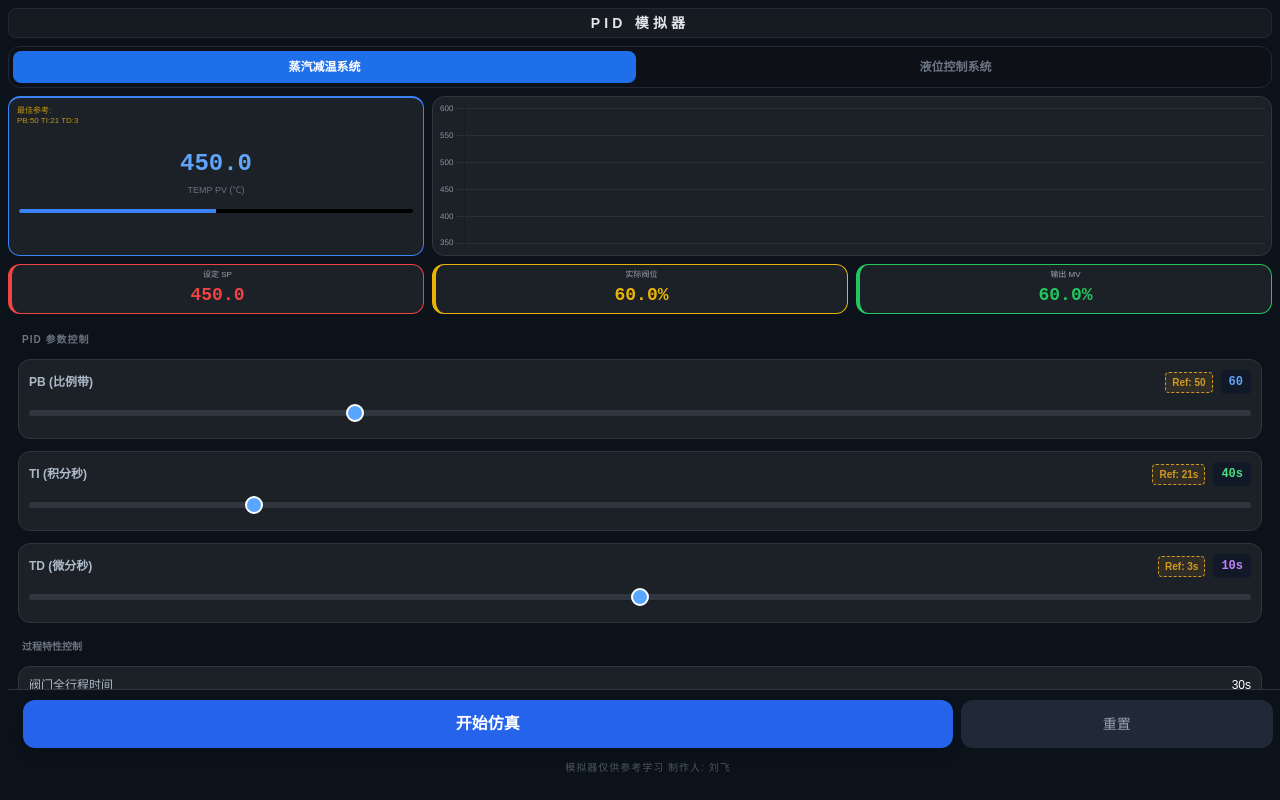
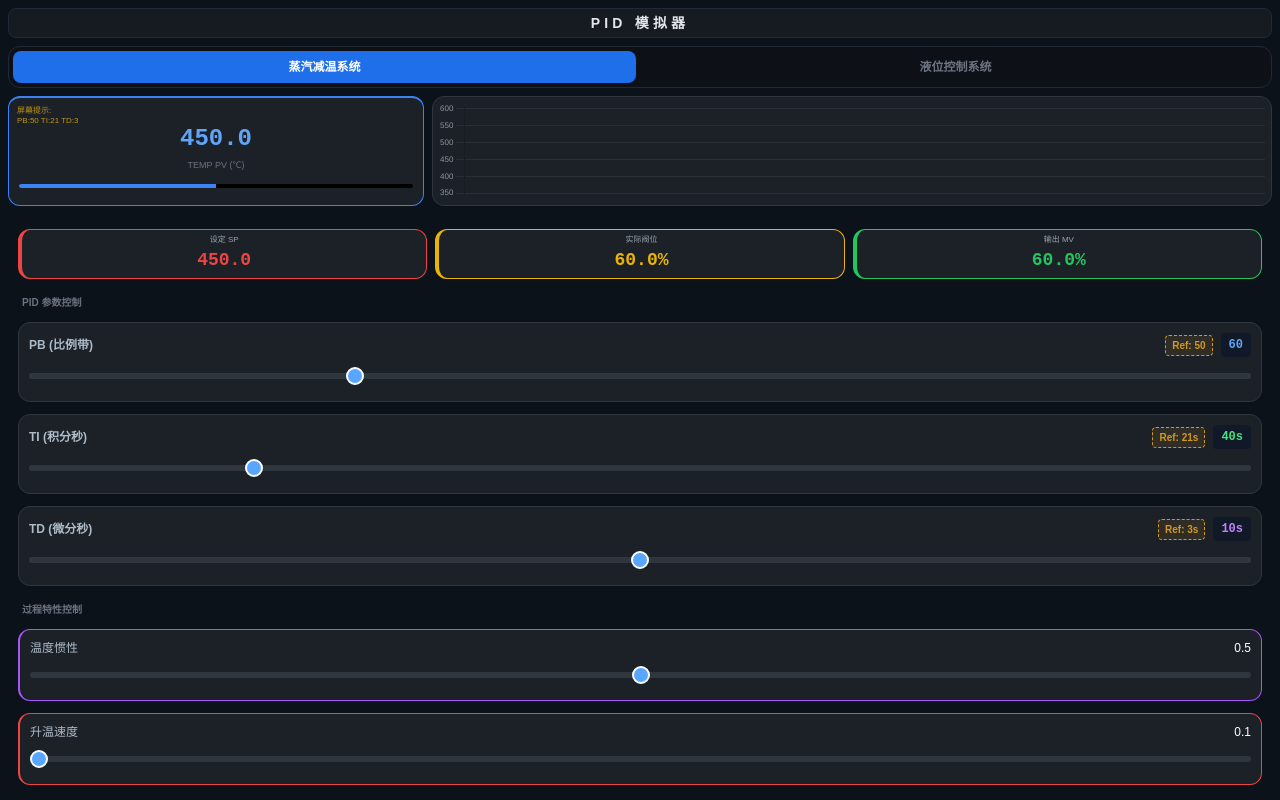
Before and after one commit to weiqiaojituan/PakePlus-iOS-v2.1.5, a website: page scripts/www/index.html in a window 1280 px wide. Drawn offline with nearby package versions, Linux system fonts and the light colour scheme.

Commit message:
update src file from pakeplus

```diff
--- a/scripts/www/index.html
+++ b/scripts/www/index.html
@@ -14,23 +14,24 @@
   input[type=range] { -webkit-appearance: none; width: 100%; height: 6px; background: #30363d; border-radius: 3px; outline: none; margin: 12px 0; }
   input[type=range]::-webkit-slider-thumb { -webkit-appearance: none; height: 18px; width: 18px; border-radius: 50%; background: #58a6ff; border: 2px solid #fff; }
   .best-ref-box { font-size: 10px; color: #d29922; font-weight: bold; background: rgba(210, 153, 34, 0.1); padding: 2px 6px; border-radius: 4px; border: 1px dashed #d29922; }
-  .scroll-v { overflow-y: auto; flex: 1; padding: 10px; padding-bottom: 140px; }
-  .bottom-bar { position: fixed; bottom: 0; width: 100%; background: #0b1219; padding: 10px 15px 25px 15px; border-top: 1px solid #30363d; display: flex; flex-direction: column; gap: 8px; z-index: 100; }
+  .fixed-top { flex: none; z-index: 50; background: #0b1219; padding-bottom: 5px; }
+  .scroll-v { overflow-y: auto; flex: 1; padding: 10px; }
   .hidden { display: none !important; }
 </style>
 </head>
 <body class="p-2 space-y-2">
 
-<header class="text-center py-1 bg-[#161b22] rounded-lg border border-gray-800 flex-none">
+<div class="fixed-top space-y-2">
+  <header class="text-center py-1 bg-[#161b22] rounded-lg border border-gray-800">
 	<h1 class="text-gray-200 text-sm font-bold tracking-[0.3em] uppercase">PID 模拟器</h1>
   </header>
 
-<nav class="flex gap-2 p-1 bg-[#0d1117] rounded-xl border border-gray-800 flex-none">
+  <nav class="flex gap-2 p-1 bg-[#0d1117] rounded-xl border border-gray-800">
 	<button onclick="switchMode('temp')" id="btn-temp" class="flex-1 py-2 rounded-lg text-xs font-bold transition-all tab-active">蒸汽减温系统</button>
 	<button onclick="switchMode('level')" id="btn-level" class="flex-1 py-2 rounded-lg text-xs font-bold transition-all text-gray-500">液位控制系统</button>
   </nav>
 
-<section class="grid grid-cols-12 gap-2 flex-none">
+  <section class="grid grid-cols-12 gap-2">
 	<div class="col-span-4 card flex flex-col items-center justify-center border-t-2 border-blue-500">
 	  <div id="best-display" class="absolute top-2 left-2 text-[8px] text-yellow-500/80 leading-tight">计算中...</div>
 	  <div class="text-blue-400 text-2xl lcd mt-2" id="pv-lcd">450.0</div>
@@ -39,19 +40,19 @@
 		<div id="pv-bar" class="h-full bg-blue-500" style="width: 50%"></div>
 	  </div>
 	</div>
-  <div class="col-span-8 card p-1"><canvas id="mainChart"></canvas></div>
+	<div class="col-span-8 card p-1"><canvas id="mainChart" style="max-height: 100px;"></canvas></div>
   </section>
+</div>
 
-<section class="grid grid-cols-3 gap-2 flex-none text-center">
+<div class="scroll-v space-y-4">
+  <section class="grid grid-cols-3 gap-2 text-center">
 	<div class="card border-l-4 border-red-500 py-1"><div class="text-[8px] text-gray-400">设定 SP</div><div id="sp-lcd" class="text-red-500 text-lg lcd">450.0</div></div>
 	<div class="card border-l-4 border-yellow-500 py-1"><div class="text-[8px] text-gray-400">实际阀位</div><div id="act-lcd" class="text-yellow-500 text-lg lcd">60.0%</div></div>
 	<div class="card border-l-4 border-green-500 py-1"><div class="text-[8px] text-gray-400">输出 MV</div><div id="mv-lcd" class="text-green-500 text-lg lcd">60.0%</div></div>
   </section>
 
-<div class="scroll-v space-y-4">
   <div class="space-y-3">
-	<h2 class="text-[10px] text-gray-500 font-bold ml-1 tracking-widest uppercase">PID 参数控制</h2>
-
+	<h2 class="text-[10px] text-gray-500 font-bold ml-1 uppercase">PID 参数控制</h2>
 	<div class="card">
 	  <div class="flex justify-between items-center mb-1">
 		<span class="text-xs font-bold">PB (比例带)</span>
@@ -62,25 +63,17 @@
 	  </div>
 	  <input type="range" id="pb-in" min="10" max="200" value="60" oninput="update('pb', this.value)">
 	</div>
-
 	<div class="card">
 	  <div class="flex justify-between items-center mb-1">
 		<span class="text-xs font-bold">TI (积分秒)</span>
-		<div class="flex gap-2 items-center">
-		  <span class="best-ref-box" id="ref-ti">Ref: --</span>
-		  <span class="bg-gray-900 text-green-400 px-2 py-1 rounded lcd text-xs" id="ti-val">40s</span>
-		</div>
+		<div class="flex gap-2 items-center"><span class="best-ref-box" id="ref-ti">Ref: --</span><span class="bg-gray-900 text-green-400 px-2 py-1 rounded lcd text-xs" id="ti-val">40s</span></div>
 	  </div>
 	  <input type="range" id="ti-in" min="5" max="200" value="40" oninput="update('ti', this.value)">
 	</div>
-
 	<div class="card">
 	  <div class="flex justify-between items-center mb-1">
 		<span class="text-xs font-bold">TD (微分秒)</span>
-		<div class="flex gap-2 items-center">
-		  <span class="best-ref-box" id="ref-td">Ref: --</span>
-		  <span class="bg-gray-900 text-purple-400 px-2 py-1 rounded lcd text-xs" id="td-val">10s</span>
-		</div>
+		<div class="flex gap-2 items-center"><span class="best-ref-box" id="ref-td">Ref: --</span><span class="bg-gray-900 text-purple-400 px-2 py-1 rounded lcd text-xs" id="td-val">10s</span></div>
 	  </div>
 	  <input type="range" id="td-in" min="0" max="20" value="10" oninput="update('td', this.value)">
 	</div>
@@ -88,56 +81,25 @@
 
   <div class="space-y-3">
 	<h2 class="text-[10px] text-gray-500 font-bold ml-1 uppercase">过程特性控制</h2>
-	<div class="card">
-	  <div class="flex justify-between text-xs mb-1"><span>阀门全行程时间</span><span id="vspeed-val" class="text-white">30s</span></div>
-	  <input type="range" id="vspeed-in" min="1" max="120" value="30" oninput="update('vspeed', this.value)">
+	<div id="temp-only" class="space-y-3">
+		<div class="card border-l-2 border-purple-500"><div class="flex justify-between text-xs mb-1"><span>温度惯性</span><span id="inertia-val" class="text-white">0.5</span></div><input type="range" id="inertia-in" min="0.1" max="0.9" step="0.1" value="0.5" oninput="update('inertia', this.value)"></div>
+		<div class="card border-l-2 border-red-500"><div class="flex justify-between text-xs mb-1"><span>升温速度</span><span id="heatRate-val" class="text-white">0.1</span></div><input type="range" id="heatRate-in" min="0.1" max="3.0" step="0.1" value="0.1" oninput="update('heatRate', this.value)"></div>
 	</div>
-	<div class="card">
-	  <div class="flex justify-between text-xs mb-1"><span>管道纯滞后时间</span><span id="dt-val" class="text-white">4s</span></div>
-	  <input type="range" id="dt-in" min="0" max="20" step="0.5" value="4" oninput="update('dt', this.value)">
-	</div>
-	<!-- 温度专属参数（默认显示，液位模式隐藏） -->
-	<div id="temp-only" class="space-y-3">
-		<div class="card border-l-2 border-purple-500">
-		  <div class="flex justify-between text-xs mb-1 text-purple-400"><span>温度惯性系数</span><span id="inertia-val" class="text-white">0.5</span></div>
-		  <input type="range" id="inertia-in" min="0.1" max="0.9" step="0.1" value="0.5" oninput="update('inertia', this.value)">
-		</div>
-		<div class="card border-l-2 border-red-500">
-		  <div class="flex justify-between text-xs mb-1 text-red-400"><span>升温速度 (℃/s)</span><span id="heatRate-val" class="text-white">0.1</span></div>
-		  <!-- 升温速度量程改为 0.1~3.0℃/s -->
-		  <input type="range" id="heatRate-in" min="0.1" max="3.0" step="0.1" value="0.1" oninput="update('heatRate', this.value)">
-		</div>
-		<div class="card border-l-2 border-blue-500">
-		  <div class="flex justify-between text-xs mb-1 text-blue-400"><span>降温速度 (℃/s)</span><span id="coolRate-val" class="text-white">0.2</span></div>
-		  <!-- 降温速度量程改为 0.1~3.0℃/s -->
-		  <input type="range" id="coolRate-in" min="0.1" max="3.0" step="0.1" value="0.2" oninput="update('coolRate', this.value)">
-		</div>
-	</div>
-	<!-- 液位专属参数（默认隐藏，液位模式显示） -->
 	<div id="level-only" class="space-y-3 hidden">
-		<div class="card border-l-2 border-cyan-500">
-		  <div class="flex justify-between text-xs mb-1 text-cyan-400"><span>液位上升速度 (%/10s)</span><span id="levelUp-val" class="text-white">0.1</span></div>
-		  <input type="range" id="levelUp-in" min="0.01" max="2.0" step="0.01" value="0.1" oninput="update('levelUp', this.value)">
-		</div>
-		<div class="card border-l-2 border-orange-500">
-		  <div class="flex justify-between text-xs mb-1 text-orange-400"><span>液位下降速度 (%/10s)</span><span id="levelDown-val" class="text-white">0.1</span></div>
-		  <input type="range" id="levelDown-in" min="0.01" max="2.0" step="0.01" value="0.1" oninput="update('levelDown', this.value)">
-		</div>
+		<div class="card border-l-2 border-cyan-500"><div class="flex justify-between text-xs mb-1"><span>液位上升速度</span><span id="levelUp-val" class="text-white">0.1</span></div><input type="range" id="levelUp-in" min="0.01" max="2.0" step="0.01" value="0.1" oninput="update('levelUp', this.value)"></div>
 	</div>
 	<div class="card">
 	  <div class="flex justify-between text-xs mb-1 text-red-400"><span>设定目标 SP</span><span id="sp-val" class="text-white">450</span></div>
 	  <input type="range" id="sp-in" min="350" max="600" value="450" oninput="update('sp', this.value)">
 	</div>
   </div>
+
+  <div class="py-6 space-y-3">
+	<div class="flex gap-2">
+		<button onclick="toggle()" id="runBtn" class="flex-1 bg-blue-600 py-4 rounded-xl font-bold text-white shadow-lg active:scale-95 transition-all">开始仿真</button>
+		<button onclick="location.reload()" class="w-1/4 bg-gray-800 py-4 rounded-xl text-sm text-gray-400">重置</button>
 	</div>
-
-<div class="bottom-bar">
-  <div class="flex gap-2">
-	<button onclick="toggle()" id="runBtn" class="flex-1 bg-blue-600 py-3 rounded-xl font-bold text-white shadow-lg active:scale-95 transition-transform">开始仿真</button>
-	<button onclick="location.reload()" class="w-1/4 bg-gray-800 py-3 rounded-xl text-sm text-gray-400 text-center">重置</button>
-  </div>
-  <div class="text-center text-[10px] text-gray-600 tracking-widest mt-1">
-	模拟器仅供参考学习 制作人: 刘飞
+	<div class="text-center text-[10px] text-gray-600 tracking-widest pb-4">模拟器仅供参考学习 制作人: 刘飞</div>
   </div>
 </div>
 
@@ -145,135 +107,79 @@
 let mode = 'temp';
 let s = {
   pv: 450, sp: 450, mv: 60, actMV: 60, integral: 0, lastPv: 450, processVal: 450, delayQueue: [],
-  p: {
-	pb: 60, ti: 40, td: 10, vspeed: 30, dt: 4.0, load: 60,
-	heatRate:0.1, coolRate:0.2, inertia:0.5,
-	levelUp:0.1, levelDown:0.1
-  },
+  p: { pb: 60, ti: 40, td: 10, vspeed: 30, dt: 4.0, load: 60, heatRate:0.1, coolRate:0.2, inertia:0.5, levelUp:0.1, levelDown:0.1 },
   log: { pv: [], sp: [], act: [] }, isRunning: false
 };
-
-let chart;
-const dt = 0.1; // 仿真步长(秒)
-const TEN_SEC_STEPS=10/dt; // 10秒对应的仿真步数
+let chart; const dt = 0.1;
 
 function initChart() {
   const ctx = document.getElementById('mainChart').getContext('2d');
   chart = new Chart(ctx, {
 	type: 'line',
-	data: { labels: Array(100).fill(''), datasets: [
-	  { label: 'PV', data: [], borderColor: '#58a6ff', borderWidth: 2, pointRadius: 0, tension: 0.1 },
-	  { label: 'SP', data: [], borderColor: '#f85149', borderWidth: 1, borderDash: [3,3], pointRadius: 0 },
-	  { label: 'Valve', data: [], borderColor: '#fbbf2433', backgroundColor: '#fbbf2411', fill: true, borderWidth: 1, pointRadius: 0, yAxisID: 'y1' }
-	]},
-	options: {
-	  responsive: true, maintainAspectRatio: false, animation: false,
-	  scales: {
-		y: { min: 350, max: 600, grid: { color: '#2a2e35' }, ticks: { font: {size: 8}, color: '#8b949e' } },
-		y1: { position: 'right', min: 0, max: 100, display: false },
-		x: { display: false }
-	  },
-	  plugins: { legend: { display: false } }
-	}
+	data: { labels: Array(100).fill(''), datasets: [{ label: 'PV', data: [], borderColor: '#58a6ff', borderWidth: 2, pointRadius: 0 }, { label: 'SP', data: [], borderColor: '#f85149', borderWidth: 1, borderDash: [3,3], pointRadius: 0 }, { label: 'Valve', data: [], borderColor: '#fbbf2433', fill: true, borderWidth: 1, pointRadius: 0, yAxisID: 'y1' }]},
+	options: { responsive: true, maintainAspectRatio: false, animation: false, scales: { y: { min: 350, max: 600, grid: { color: '#2a2e35' }, ticks: { font: {size: 8}, color: '#8b949e' } }, y1: { position: 'right', min: 0, max: 100, display: false }, x: { display: false } }, plugins: { legend: { display: false } } }
   });
 }
 
 function switchMode(m) {
   mode = m;
-  const tempOnly=document.getElementById('temp-only');
-  const levelOnly=document.getElementById('level-only');
-  const btnTemp=document.getElementById('btn-temp');
-  const btnLevel=document.getElementById('btn-level');
-  const pvLabel=document.getElementById('pv-label');
-  const spIn=document.getElementById('sp-in');
+  const isTemp = m === 'temp';
+  document.getElementById('temp-only').className = isTemp ? 'space-y-3' : 'hidden';
+  document.getElementById('level-only').className = isTemp ? 'hidden' : 'space-y-3';
+  document.getElementById('btn-temp').className = `flex-1 py-2 rounded-lg text-xs font-bold transition-all ${isTemp?'tab-active':'text-gray-500'}`;
+  document.getElementById('btn-level').className = `flex-1 py-2 rounded-lg text-xs font-bold transition-all ${!isTemp?'tab-active':'text-gray-500'}`;
 
-  btnTemp.className = `flex-1 py-2 rounded-lg text-xs font-bold transition-all ${m==='temp'?'tab-active':'text-gray-500'}`;
-  btnLevel.className = `flex-1 py-2 rounded-lg text-xs font-bold transition-all ${m==='level'?'tab-active':'text-gray-500'}`;
-
-  if(m === 'temp') {
-	tempOnly.classList.remove('hidden');
-	levelOnly.classList.add('hidden');
+  // 关键修复点：切换模式时更新初始数值和量程
+  if(isTemp) {
 	s.pv = 450; s.sp = 450; s.processVal = 450;
-	pvLabel.innerText = "Temp PV (℃)";
-	spIn.min = 350; spIn.max = 600;
+	document.getElementById('pv-label').innerText = "Temp PV (℃)";
+	document.getElementById('sp-in').min = 350; document.getElementById('sp-in').max = 600;
 	chart.options.scales.y.min = 350; chart.options.scales.y.max = 600;
   } else {
-	tempOnly.classList.add('hidden');
-	levelOnly.classList.remove('hidden');
 	s.pv = 50; s.sp = 50; s.processVal = 50;
-	pvLabel.innerText = "Level PV (%)";
-	spIn.min = 0; spIn.max = 100;
+	document.getElementById('pv-label').innerText = "Level PV (%)";
+	document.getElementById('sp-in').min = 0; document.getElementById('sp-in').max = 100;
 	chart.options.scales.y.min = 0; chart.options.scales.y.max = 100;
   }
-  s.integral = 0;
-  s.log.pv = []; s.log.sp = []; s.log.act = [];
-  update('sp', s.sp);
-  autoCalcPID();
-  chart.update('none');
+
+  s.integral = 0; s.log.pv = []; s.log.sp = []; s.log.act = [];
+  update('sp', s.sp); autoCalcPID(); chart.update('none');
 }
 
+// 其余逻辑（calculate, updateUI, toggle）保持不变
 function autoCalcPID() {
-  const L = s.p.dt + (s.p.vspeed * 0.15);
-  const T = mode === 'temp' ? 40 : 80;
-  const K = mode === 'temp' ? 1.5 : 0.5;
-  let bestPB, bestTI, bestTD;
-  if(mode === 'temp') {
-	bestPB = Math.round(70 * (L/T + 0.5));
-	bestTI = Math.round(2 * L + T * 0.1);
-	bestTD = Math.round(0.4 * L);
-  } else {
-	bestPB = Math.round(40 * (L/T + 1.2));
-	bestTI = Math.round(3 * L + 10);
-	bestTD = Math.round(0.2 * L);
-  }
-  document.getElementById('ref-pb').innerText = `Ref: ${bestPB}`;
-  document.getElementById('ref-ti').innerText = `Ref: ${bestTI}s`;
-  document.getElementById('ref-td').innerText = `Ref: ${bestTD}s`;
-  document.getElementById('best-display').innerHTML = `最佳参考:<br>PB:${bestPB} TI:${bestTI} TD:${bestTD}`;
+  const L = s.p.dt + (s.p.vspeed * 0.15); const T = mode === 'temp' ? 40 : 80;
+  let bPB = mode === 'temp' ? Math.round(70 * (L/T + 0.5)) : Math.round(40 * (L/T + 1.2));
+  let bTI = mode === 'temp' ? Math.round(2 * L + T * 0.1) : Math.round(3 * L + 10);
+  let bTD = mode === 'temp' ? Math.round(0.4 * L) : Math.round(0.2 * L);
+  document.getElementById('ref-pb').innerText = `Ref: ${bPB}`; document.getElementById('ref-ti').innerText = `Ref: ${bTI}s`; document.getElementById('ref-td').innerText = `Ref: ${bTD}s`;
+  document.getElementById('best-display').innerHTML = `屏幕提示:<br>PB:${bPB} TI:${bTI} TD:${bTD}`;
 }
 
 function update(id, val) {
-  let v=parseFloat(val);
-  if(id === 'sp') s.sp=v; else if(s.p.hasOwnProperty(id)) s.p[id] = v;
-  let unit = '';
-  if(['dt','vspeed','ti','td'].includes(id)) unit = 's';
-  document.getElementById(id + '-val').innerText=v + unit;
+  let v=parseFloat(val); if(id === 'sp') s.sp=v; else if(s.p.hasOwnProperty(id)) s.p[id] = v;
+  let unit = (['dt','vspeed','ti','td'].includes(id)) ? 's' : '';
+  let display = document.getElementById(id + '-val'); if(display) display.innerText=v + unit;
   if(id === 'sp') document.getElementById('sp-lcd').innerText=v.toFixed(1);
   autoCalcPID();
 }
 
 function calculate() {
-  const p=s.p;
-  let Kp=100/p.pb;
-  let err=mode === 'temp' ? (s.pv-s.sp) : (s.sp-s.pv);
+  const p=s.p; let Kp=100/p.pb; let err=mode === 'temp' ? (s.pv-s.sp) : (s.sp-s.pv);
   if (!((s.mv >= 100 && err > 0) || (s.mv <= 0 && err < 0))) s.integral += (Kp/p.ti)*err*dt;
   let dTerm=Kp*p.td*(s.pv-s.lastPv)/dt;
   s.mv=Math.max(0, Math.min(100, (Kp*err+s.integral+(mode==='temp'?dTerm:-dTerm))+p.load));
-  let maxStep=(100/p.vspeed)*dt;
-  let diff=s.mv-s.actMV;
-  s.actMV += Math.abs(diff) > maxStep ? Math.sign(diff)*maxStep : diff;
-  s.delayQueue.push(s.actMV);
-  let dSteps=Math.max(1, Math.floor(p.dt/dt));
-  while(s.delayQueue.length > dSteps) s.effMV=s.delayQueue.shift();
-  s.lastPv=s.pv;
-
+  let maxStep=(100/p.vspeed)*dt; let diff=s.mv-s.actMV; s.actMV += Math.abs(diff) > maxStep ? Math.sign(diff)*maxStep : diff;
+  s.delayQueue.push(s.actMV); let dSteps=Math.max(1, Math.floor(p.dt/dt));
+  while(s.delayQueue.length > dSteps) s.effMV=s.delayQueue.shift(); s.lastPv=s.pv;
   if(mode === 'temp') {
-	let valDiff=p.load-(s.effMV||s.actMV);
-	let rate=valDiff > 0 ? p.heatRate : Math.abs(valDiff) > 0 ? p.coolRate : 0;
-	let targetVal=s.processVal+valDiff*rate*dt;
-	targetVal=Math.max(350, Math.min(600, targetVal));
-	s.processVal=p.inertia*s.processVal+(1-p.inertia)*targetVal;
+	let valDiff=p.load-(s.effMV||s.actMV); let targetVal=s.processVal+valDiff*(valDiff>0?p.heatRate:p.coolRate)*dt;
+	s.processVal=p.inertia*s.processVal+(1-p.inertia)*Math.max(350, Math.min(600, targetVal));
   } else {
-	let valDiff=(s.effMV||s.actMV)-p.load;
-	let upRate=p.levelUp/TEN_SEC_STEPS;
-	let downRate=p.levelDown/TEN_SEC_STEPS;
-	let stepRate=valDiff > 0 ? upRate : Math.abs(valDiff) > 0 ? downRate : 0;
-	s.processVal += valDiff*stepRate;
+	let valDiff=(s.effMV||s.actMV)-p.load; s.processVal += valDiff*(valDiff>0?p.levelUp/100:p.levelDown/100);
 	s.processVal=Math.max(0, Math.min(100, s.processVal));
   }
-
-  s.pv=s.processVal+(Math.random()-0.5)*0.1;
-  updateUI();
+  s.pv=s.processVal+(Math.random()-0.5)*0.1; updateUI();
 }
 
 function updateUI() {
@@ -284,17 +190,12 @@ function updateUI() {
   document.getElementById('pv-bar').style.width=Math.min(100, Math.max(0, barH)) + '%';
   s.log.pv.push(s.pv); s.log.sp.push(s.sp); s.log.act.push(s.actMV);
   if(s.log.pv.length > 100) { s.log.pv.shift(); s.log.sp.shift(); s.log.act.shift(); }
-  chart.data.datasets[0].data=s.log.pv;
-  chart.data.datasets[1].data=s.log.sp;
-  chart.data.datasets[2].data=s.log.act;
-  chart.update('none');
+  chart.data.datasets[0].data=s.log.pv; chart.data.datasets[1].data=s.log.sp; chart.data.datasets[2].data=s.log.act; chart.update('none');
 }
 
 function toggle() {
-  s.isRunning = !s.isRunning;
-  const btn=document.getElementById('runBtn');
-  btn.innerText=s.isRunning ? "暂停运行" : "开始仿真";
-  btn.style.background=s.isRunning ? "#991b1b" : "#2563eb";
+  s.isRunning = !s.isRunning; const btn=document.getElementById('runBtn');
+  btn.innerText=s.isRunning ? "暂停运行" : "开始仿真"; btn.style.background=s.isRunning ? "#991b1b" : "#2563eb";
   if(s.isRunning) timer=setInterval(calculate, 100); else clearInterval(timer);
 }
 window.onload = () => { initChart(); switchMode('temp'); };
```
Lines whose indentation alone changed are shown as unchanged.
